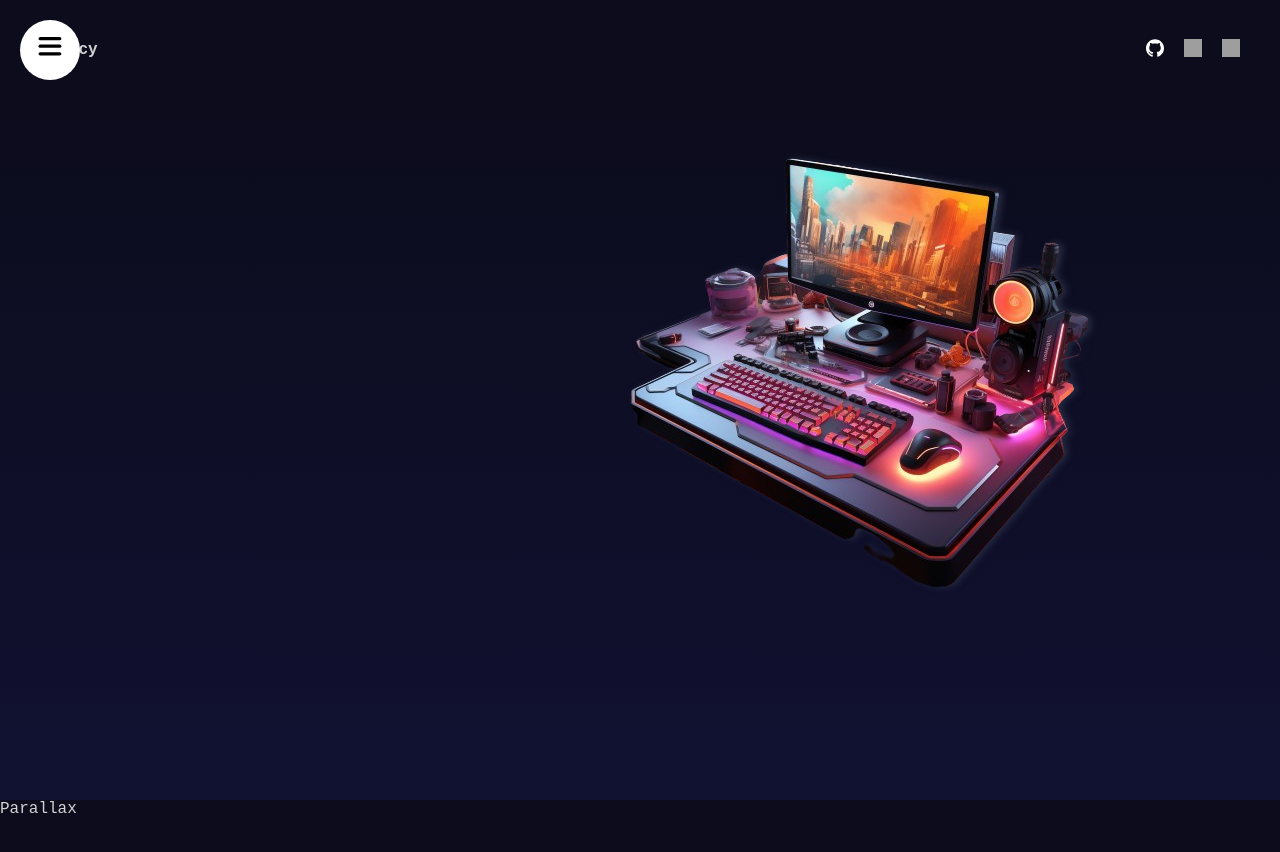
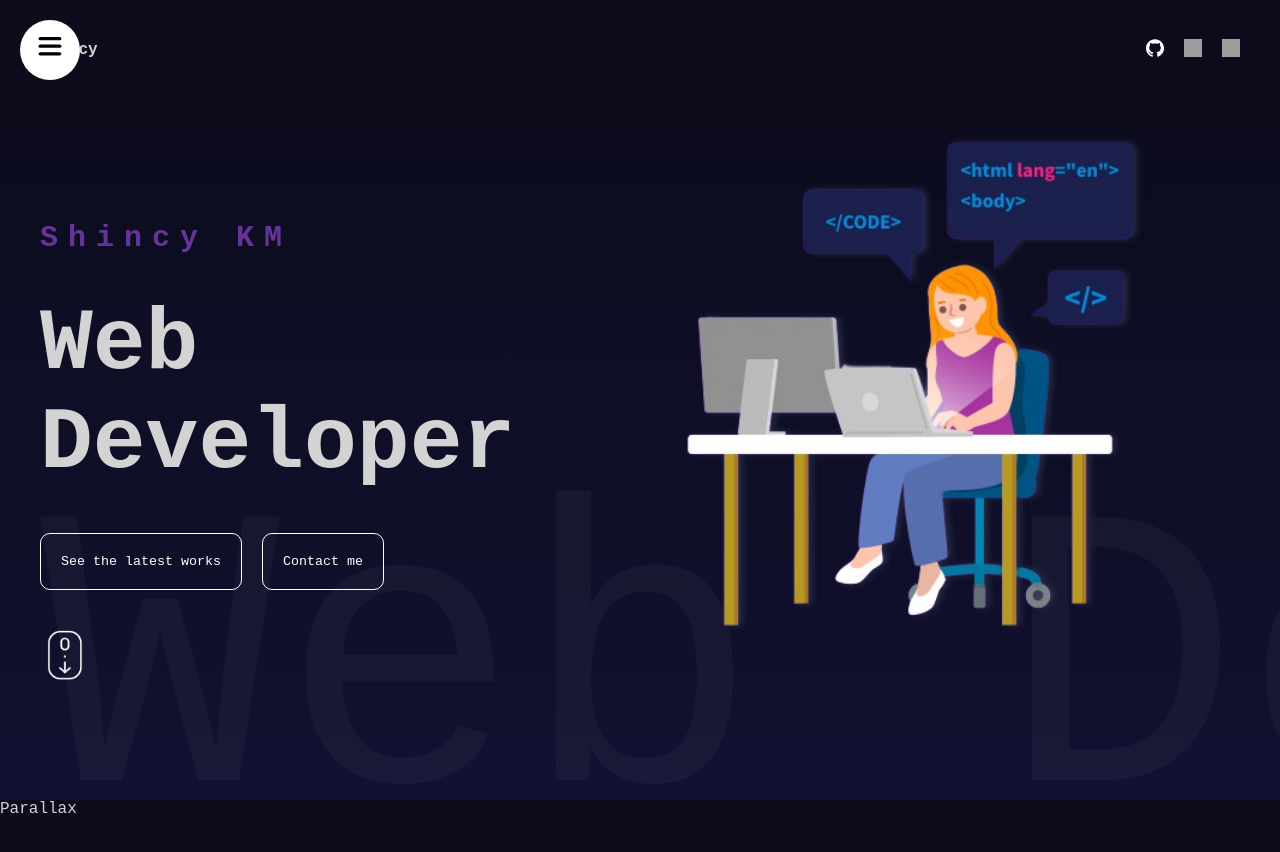
Before and after one commit to shincyshnz/my-portfolio, a React (Vite) app in the folder my-portfolio/: page / in a window 1280 px wide. Shown: the top 852 px of the page. Built offline with nearby package versions, Linux system fonts and the light colour scheme; grey boxes are pictures that could not be loaded.

Commit message:
hero on progress

```diff
--- a/my-portfolio/src/pages/hero/Hero.jsx
+++ b/my-portfolio/src/pages/hero/Hero.jsx
@@ -1,18 +1,32 @@
 import './hero.scss'
-import Tilt from 'react-parallax-tilt'
 import { motion } from 'framer-motion'
 
 const Hero = () => {
+
   return (
     <div className="hero">
-        <motion.div
-          className="imageContainer"
-          initial={{ x: 1000 }}
-          animate={{ x: 0, delay: 2,}}
-          transition={{ type: "spring", stiffness: 100 }}
-        >
-          <img src="/hero1.png" alt="hero" />
-        </motion.div>
+      <div className="wrapper">
+
+        {/* Text container */}
+        <div className="textContainer">
+          <h2>Shincy KM</h2>
+          <h1>Web Developer</h1>
+          <div className="buttons">
+            <button>See the latest works</button>
+            <button>Contact me</button>
+          </div>
+          <img src="/scroll.png" alt="" />
+        </div>
+        {/* Sliding Text container */}
+        <div className="slidingTextContainer">
+          Web Developer Front End Developer
+        </div>
+
+        {/* Image container */}
+        <div className="imageContainer">
+          <motion.img width={"120%"} src="/hero2.png" alt="hero" />
+        </div>
+      </div>
     </div>
   )
 }
--- a/my-portfolio/src/pages/hero/hero.scss
+++ b/my-portfolio/src/pages/hero/hero.scss
@@ -3,6 +3,48 @@
     overflow: hidden;
     background: linear-gradient(180deg, #0c0c1d, #111132);
     position: relative;
+
+    .wrapper {
+        max-width: 1200px;
+        height: 100%;
+        margin: auto;
+
+        .textContainer {
+            width: 50%;
+            height: 100%;
+            display: flex;
+            flex-direction: column;
+            justify-content: center;
+            gap: 40px;
+
+            h2 {
+                font-size: 30px;
+                color: rebeccapurple;
+                letter-spacing: 10px;
+            }
+
+            h1 {
+                font-size: 88px;
+            }
+
+            .buttons {
+                button {
+                    padding: 20px;
+                    border: 1px solid white;
+                    border-radius: 10px;
+                    background-color: transparent;
+                    color: white;
+                    margin-right: 20px;
+                    cursor: pointer;
+                    font-weight: 300;
+                }
+            }
+
+            img {
+                width: 50px;
+            }
+        }
+    }
 
     .imageContainer {
         height: 100%;
@@ -15,4 +57,12 @@
         }
 
     }
+
+    .slidingTextContainer{
+        position: absolute;
+        font-size: 50vh;
+        bottom: -100px;
+        white-space: nowrap;
+        color: #ffffff09;
+    }
 }
```
Also changed, not shown: my-portfolio/public/hero2.png (added).
